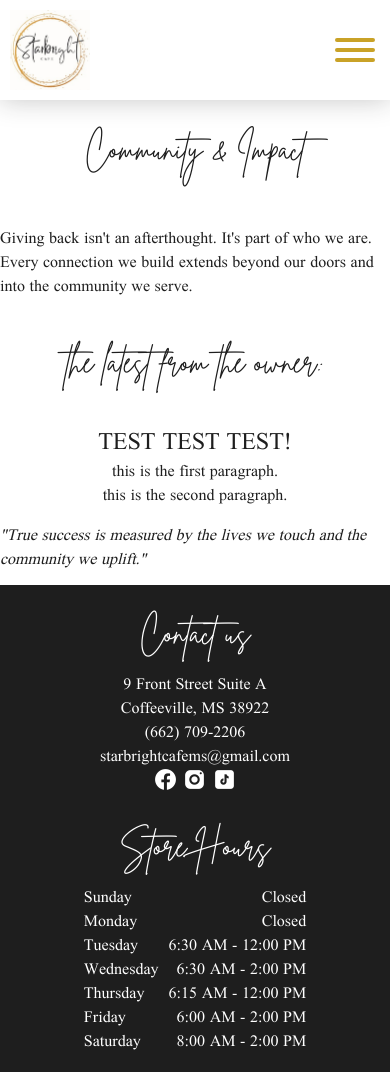
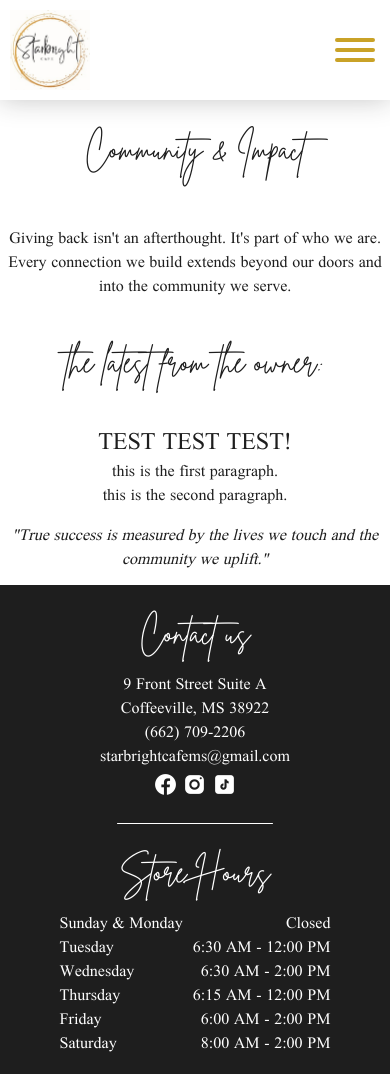
Before and after one commit to ChaseGreen98/starbright, a Django app: page /community/ in a window 390 px wide. Run offline with Django 5.2, Linux system fonts and the light colour scheme; data comes from the database, SQL or seed files in the repository.

Commit message:
footer + navbar updates

```diff
--- a/app/static/styles.css
+++ b/app/static/styles.css
@@ -113,8 +113,10 @@ body {
 #contact-section {
     display: flex;
     flex-direction: row;
+    justify-content: center;
+    gap: 50px;
     margin: 0;
-    padding: 20px;
+    padding: 20px 0;
     background-color: rgb(30, 30, 30);
     width: 100%;
 }
@@ -127,15 +129,25 @@ body {
     margin: 0;
 }
 
-#column-1 {
+#column-1, #column-2 {
     display: flex;
-    flex-direction: column;
-    margin-left: 20px;
-    justify-content: left;
+    flex-direction: row;
+    justify-content: center;
+    align-items: center;
+    gap: 20px;
 }
 
 #column-1 a {
     text-decoration: none;
+}
+
+#contact-section-1 {
+    display: flex;
+    flex-direction: column;
+}
+
+#socials {
+    margin-top: 5px;
 }
 
 #socials a {
@@ -147,11 +159,17 @@ body {
     filter: invert();
 }
 
-#column-2 {
-    display: flex;
-    flex-direction: column;
-    margin-left: 20px;
-    justify-content: center;
+#contact-divider {
+    justify-self: center;
+    align-self: center;
+    background-color: white;
+    display: inline;
+    width: 1px;
+    height: 100px;
+    padding: 0;
+    margin: 0;
+    border: 0px transparent;
+    border-radius: 50px;
 }
 
 #hours-title {
@@ -426,6 +444,10 @@ body {
     align-items: center;
 }
 
+.community-section p {
+    text-align: center;
+}
+
 .community-cards {
     display: none;
 }
@@ -454,74 +476,11 @@ body {
 
 @media screen and (max-width: 768px) {
 
+    /* NAVBAR */
+
     #mobile-hidden-nav {
         display: none;
     }
-
-
-
-    /* #navbar {
-        z-index: 2;
-        display: flex;
-        position: sticky;
-        top: 0px;
-        align-items: center;
-        margin: 0;
-        height: 100px;
-        justify-content: space-between;
-        background-color: white;
-        box-shadow: 0px 0px 25px rgba(30, 30, 30, .25);
-    }
-
-    #nav-items {
-        align-self: center;
-        align-items: center;
-        justify-content: center;
-        display: flex;
-        margin: 0;
-    }
-
-    #always-visible-nav {
-        display: flex;
-    }
-
-    #mobile-hidden-nav {
-        display: flex;
-    }
-
-    .nav-links {
-        display: flex;
-        justify-content: center;
-        align-items: center;
-        text-decoration: none;
-        font-family: Doulossil;
-        font-size: 20px;
-        height: 100px;
-        padding: 0 15px;
-    }
-
-    .nav-links:hover {
-        background: linear-gradient(to right, white, #ff92ba, white);
-    }
-
-    #logo-anchor {
-        display: flex;
-        height: 100px;
-    }
-
-    #logo {
-        padding: 10px;
-        margin-right: 5px;
-    }
-
-    #shopping-cart-link {
-        justify-self: flex-end;
-        padding: 10px;
-    }
-
-    #shopping-cart {
-        max-height: 50px;
-    } */
 
     #navbar {
         justify-content: center;
@@ -613,10 +572,33 @@ body {
         transform: translate3d(-8px, 0, 0) rotate(45deg) scale(0.7, 1);
     }
 
+    #mobile-hidden-nav.is-active {
+        display: flex;
+        text-align: right;
+        position: absolute;
+        flex-direction: column;
+        background-color: white;
+        width: 150px;
+        top: 100px;
+        border-left: 4px solid transparent;
+        border-bottom: 4px solid transparent;
+        border-bottom-left-radius: 10px;
+        background: linear-gradient(#fff, #fff) padding-box, linear-gradient(to bottom left, white, white, #c9a227) border-box;
+    }
+
+    #mobile-hidden-nav.is-active a {
+        font-size: 10;
+    }
+
+    #mobile-hidden-nav.is-active .nav-links:hover {
+        background: linear-gradient(to right, white, #ff92ba, white);
+    }
+
     #shopping-cart-link {
         display: none;
     }
 
+    /* HOME (LANDING) */
 
     #intro-section {
         height: 50vh;
@@ -632,21 +614,26 @@ body {
     }
 
     #contact-section {
-        margin-top: -1px;
+        margin: -1px 0;
         flex-direction: column;
-        justify-content: center;
         align-items: center;
-        width: 100%;
-        padding: 20px 0;
+        gap: 0;
     }
 
     #column-1, #column-2 {
+        flex-direction: column;
         margin: 0;
+        gap: 0;
     }
 
     #column-1 {
         text-align: center;
-        margin-bottom: 20px;
+    }
+
+    #contact-divider {
+        width: 40vw;
+        height: 1px;
+        margin: 20px;
     }
 
 }
--- a/app/templates/index.html
+++ b/app/templates/index.html
@@ -42,28 +42,30 @@
         <div id="contact-section">
             <div id="column-1">
                 <h1 id="contact-title">Contact us</h1>
+                <div id="contact-section-1">
                     <p class="address">9 Front Street Suite A</p>
                     <p class="address">Coffeeville, MS 38922</p>
                     <a id="phone" href="tel:+16627092206">(662) 709-2206</a>
                     <a id="email" href="mailto:starbrightcafems@gmail.com">starbrightcafems@gmail.com</a>
                     <div id="socials">
-                    <a id="facebook" href="https://www.facebook.com/people/Starbright-Cafe/61584437474116/">
+                        <a id="facebook" target=blank href="https://www.facebook.com/people/Starbright-Cafe/61584437474116/">
                             <img src="{% static '/images/facebook.png' %}">
                         </a>
-                    <a id="instagram" href="https://www.instagram.com/starbrightcafems/">
+                        <a id="instagram" target=blank href="https://www.instagram.com/starbrightcafems/">
                             <img src="{% static '/images/instagram.png' %}">
                         </a>
-                    <a id="tiktok" href="https://www.tiktok.com/@starbright.cafe">
+                        <a id="tiktok" target=blank href="https://www.tiktok.com/@starbright.cafe">
                             <img src="{% static '/images/tiktok.png' %}">
                         </a>
                     </div>
                 </div>
+            </div>
+            <div id="contact-divider"></div>
             <div id="column-2">
                 <h1 id="hours-title">Store Hours</h1>
                 <div id="hours-info">
                     <div id="store-days">
-                        <p>Sunday</p>
-                        <p>Monday</p>
+                        <p>Sunday & Monday</p>
                         <p>Tuesday</p>
                         <p>Wednesday</p>
                         <p>Thursday</p>
@@ -71,7 +73,6 @@
                         <p>Saturday</p>
                     </div>
                     <div id="store-hours">
-                        <p>Closed</p>
                         <p>Closed</p>
                         <p>6:30 AM - 12:00 PM</p>
                         <p>6:30 AM - 2:00 PM</p>
@@ -84,13 +85,12 @@
         </div>
     </main>
     <script>
-        // Look for .hamburger
         var hamburger = document.querySelector(".hamburger");
-        // On click
+        var dropdown = document.querySelector("#mobile-hidden-nav");
+
         hamburger.addEventListener("click", function() {
-            // Toggle class "is-active"
             hamburger.classList.toggle("is-active");
-            // Do something else, like open/close menu
+            dropdown.classList.toggle("is-active");
         });
     </script>
 </body>
```
Lines whose indentation alone changed are shown as unchanged.
